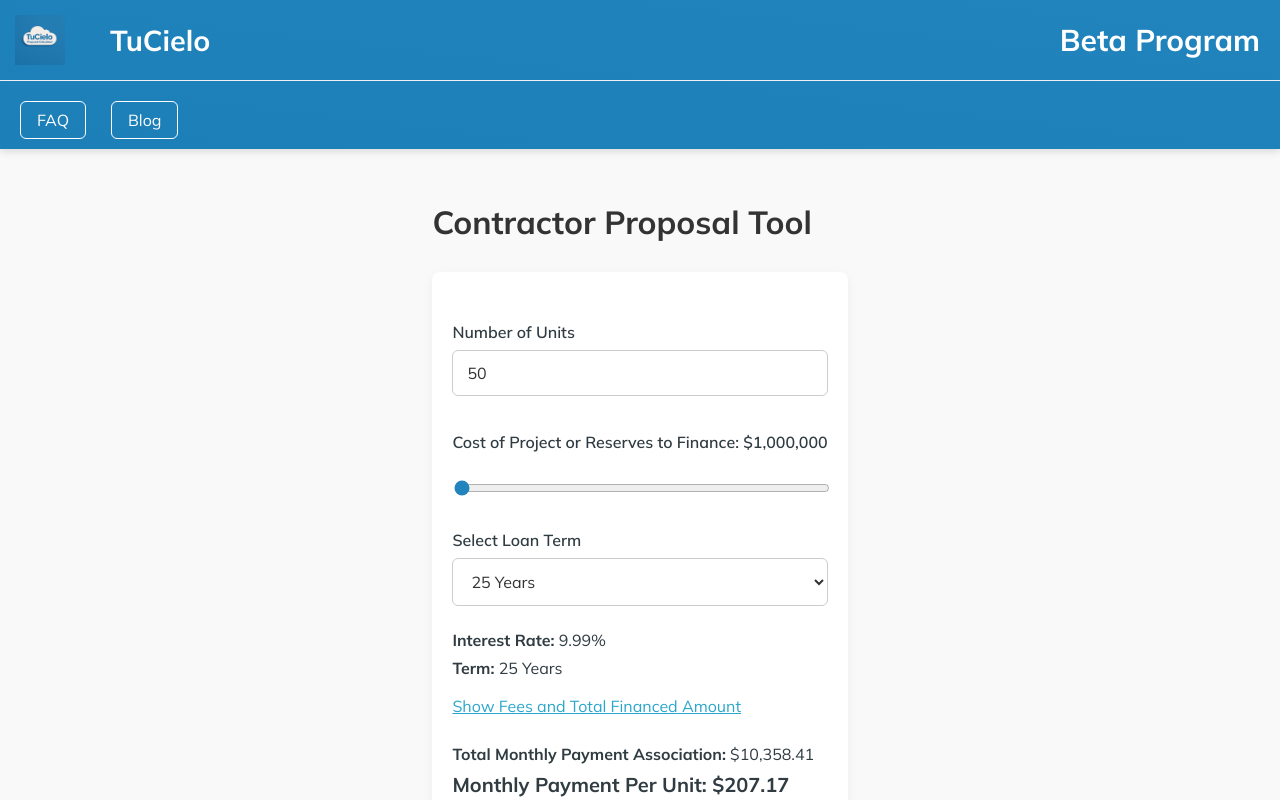
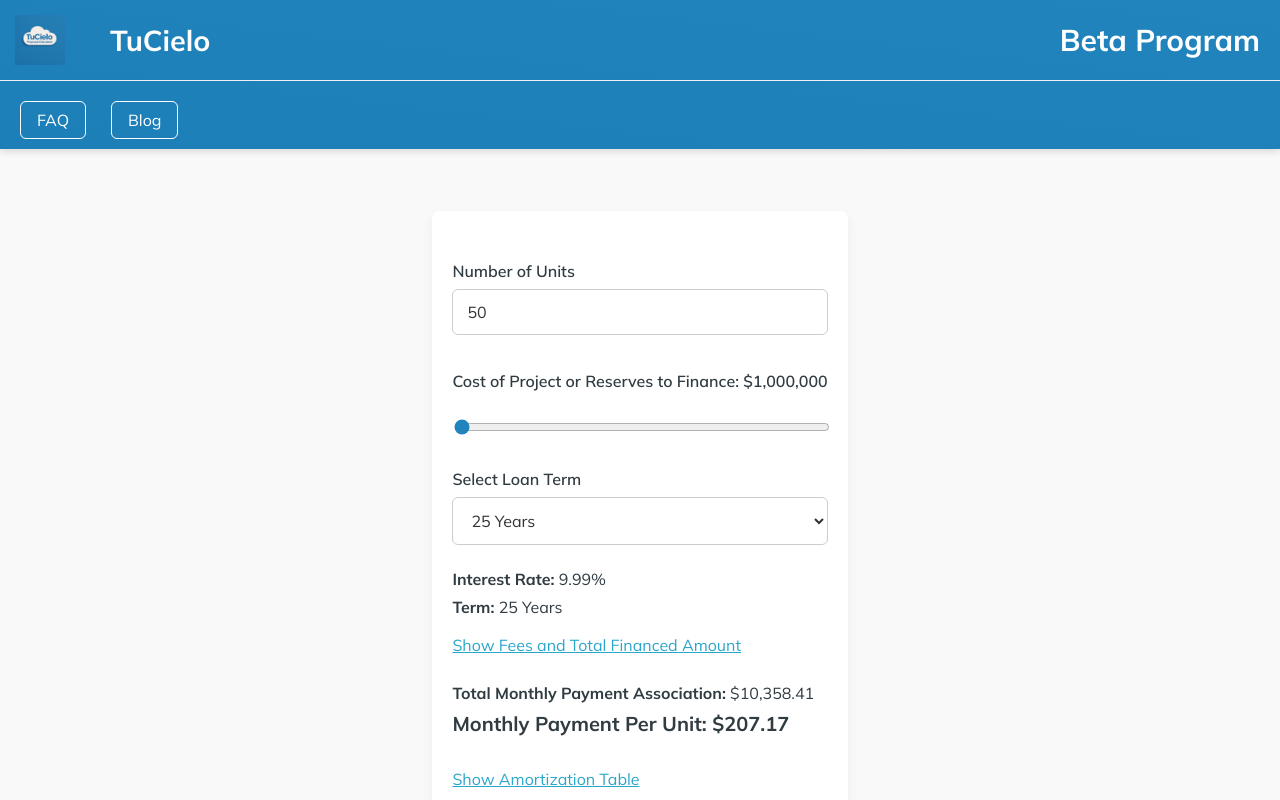
Before and after one commit to MetaCapFin/tu-cielo-site, a React (Create React App) app: page /contractor-proposal-tool in a window 1280 px wide. Shown: the top 800 px of the page. Built offline with nearby package versions, Linux system fonts and the light colour scheme.

Commit message:
Update contractor-proposal-tool.jsx

```diff
--- a/src/contractor-proposal-tool.jsx
+++ b/src/contractor-proposal-tool.jsx
@@ -27,8 +27,7 @@ export default function ContractorProposalTool() {
 
       {/* Main content */}
       <div style={{ padding: '2rem', maxWidth: 900, margin: '0 auto' }}>
-        <h1>Contractor Proposal Tool</h1>
-        <TuCieloCalculator />
+         <TuCieloCalculator />
       </div>
     </div>
   );
```
